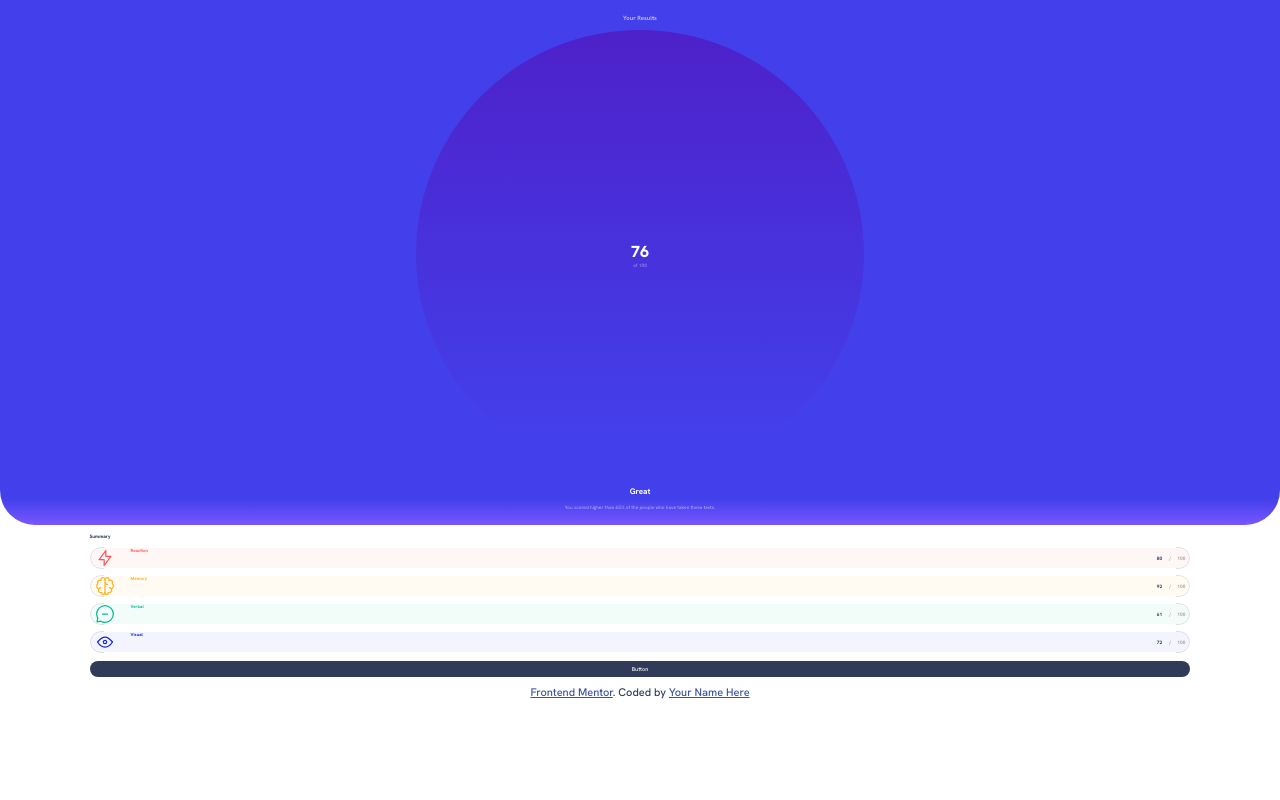
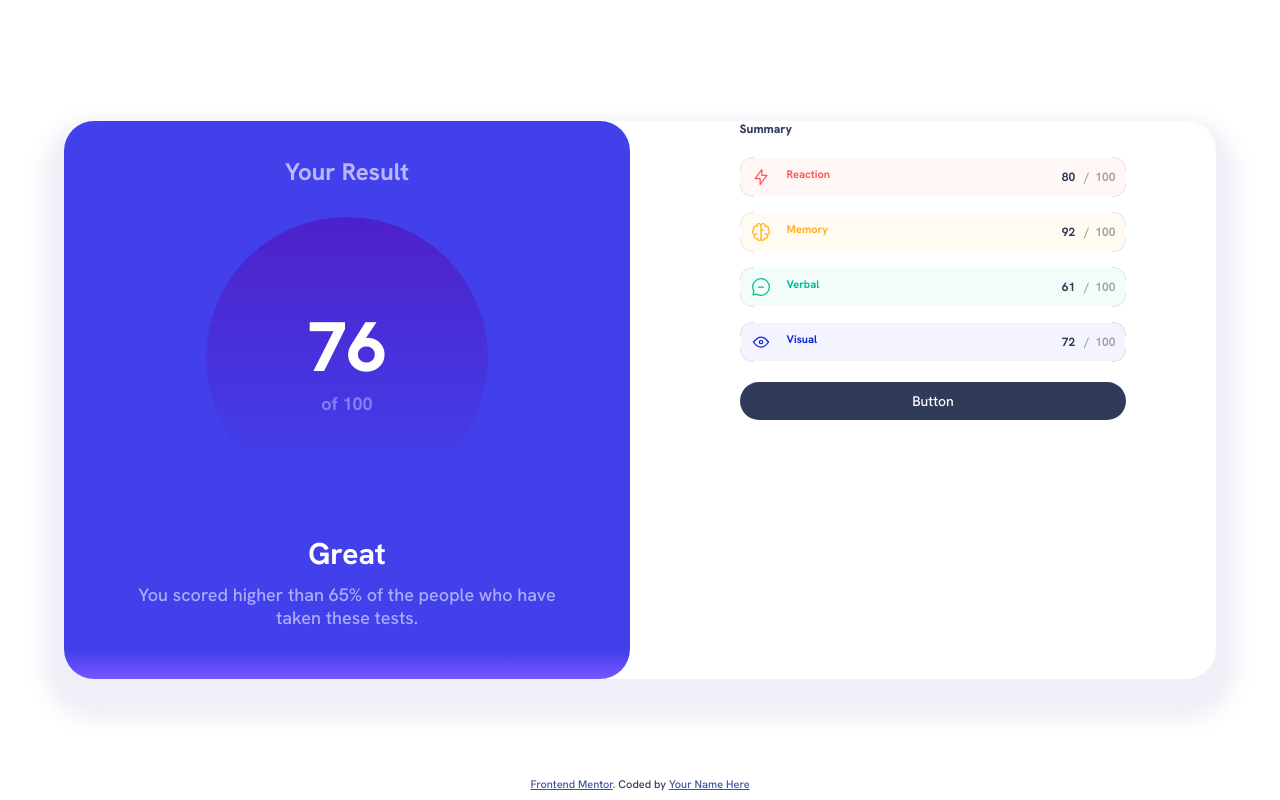
Before and after one commit to pkthunder87/results-summary, a React (Vite) app: page / in a window 1280 px wide. Built offline with nearby package versions, Linux system fonts and the light colour scheme.

Commit message:
Feat: Add laptop design for Results.jsx

```diff
--- a/src/components/Results.jsx
+++ b/src/components/Results.jsx
@@ -8,7 +8,7 @@ function Results() {
 
   return (
     <section className="results">
-      <h2 className="results__title">Your Results</h2>
+      <h2 className="results__title">Your Result</h2>
       <div className="results__circle">
         <h3 className="results__score">{totalScore}</h3>
         <p className="results__of">of 100</p>
--- a/src/sass/_base.scss
+++ b/src/sass/_base.scss
@@ -54,15 +54,7 @@ html {
   -moz-text-size-adjust: none;
   -webkit-text-size-adjust: none;
   text-size-adjust: none;
-  font-size: 62.5%;
-
-  @media (max-width: 1350px) {
-    font-size: 25%;
-  }
-
-  @media (max-width: 1200px) {
-    font-size: 100%;
-  }
+  font-size: 100%;
 }
 
 /* Set core body defaults */
@@ -114,3 +106,20 @@ select {
 /* =============
    End of reset
    ============= */
+
+/* ================
+   550px and Above
+   ================ */
+
+@media (min-width: 550px) {
+  html {
+    font-size: 62.5%;
+  }
+
+  body {
+    display: flex;
+    justify-content: center;
+    align-items: center;
+    padding-inline: 5vw;
+  }
+}
--- a/src/sass/_components.scss
+++ b/src/sass/_components.scss
@@ -96,7 +96,7 @@
 
   &__text {
     font-size: 1.2rem;
-    color: hsla(var(--color-lavender), 0.7);
+    color: hsla(var(--color-lavender), 0.8);
   }
 }
 
@@ -242,3 +242,65 @@
 .attribution {
   margin-bottom: 0.8em;
 }
+
+/* ================
+   550px and Above
+   ================ */
+
+/* =============
+   Results
+   ============= */
+
+@media (min-width: 550px) {
+  .results {
+    padding-inline: 7rem;
+    padding-block: 5rem;
+    border-radius: 30px;
+
+    &__title {
+      font-size: 2.4rem;
+      margin-block-start: -1.5rem;
+      margin-block-end: 1rem;
+    }
+
+    &__circle {
+      width: 22vw;
+      height: 22vw;
+      margin-block-end: 1.5rem;
+    }
+
+    &__score {
+      font-size: 7rem;
+      font-weight: 800;
+    }
+
+    &__of {
+      font-size: 1.8rem;
+    }
+
+    &__eval {
+      font-size: 3rem;
+      margin-block-end: -1rem;
+    }
+
+    &__text {
+      font-size: 1.8rem;
+      font-weight: 500;
+    }
+  }
+}
+
+/* =============
+   Attribution
+   ============= */
+@media (min-width: 550px) {
+  .attribution {
+    position: absolute;
+    bottom: 0;
+    margin-left: auto;
+    margin-right: auto;
+    left: 0;
+    right: 0;
+    text-align: center;
+  }
+}
--- a/src/sass/_layout.scss
+++ b/src/sass/_layout.scss
@@ -21,3 +21,17 @@
   flex-direction: column;
   gap: 2rem;
 }
+
+/* ================
+   550px and Above
+   ================ */
+
+@media (min-width: 550px) {
+  .app-layout {
+    display: grid;
+    grid-template-columns: repeat(2, 1fr);
+
+    box-shadow: 0px 20px 20px 20px hsla(228, 45%, 44%, 0.09);
+    border-radius: 30px;
+  }
+}
```
